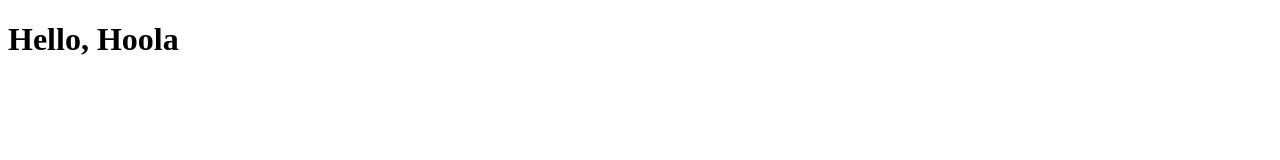
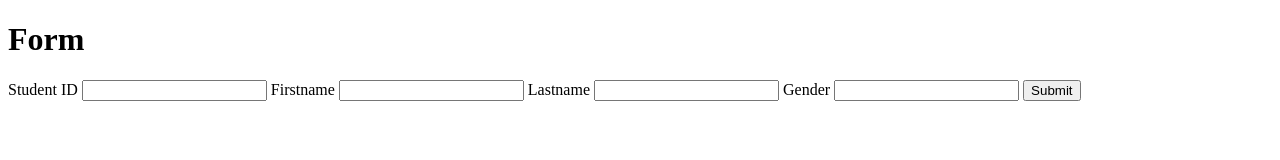
Before and after one commit to PhithakB/node-webapp, a website: page public/index.html in a window 1280 px wide. Drawn offline with Linux system fonts and the light colour scheme.

Commit message:
add Edit

```diff
--- a/app.js
+++ b/app.js
@@ -25,7 +25,7 @@
   }),
 );
 
-app.post('/', function(req, res) {
+app.post('/infomation', function(req, res) {
 
    var result ={ student_id: req.body.student_id,
      firstname: req.body.firstname,
--- a/public/index.html
+++ b/public/index.html
@@ -7,8 +7,17 @@
 <title>First Page</title>
 </head>
 <body>
-    <!--put here-->
-    <h1>Hello, Hoola</h1>
-    <!---->
+    <h1>Form</h1>
+    <form method="post" action="/infomation">
+        <lable for="student_id">Student ID</lable>
+        <input type="text" id="student_id" name="student_id">
+        <lable for="firstname">Firstname</lable>
+        <input type="text" id="firstname" name="firstname">
+        <lable for="lastname">Lastname</lable>
+        <input type="text" id="lastname" name="lastname">
+        <lable for="gender">Gender</lable>
+        <input type="text" id="gender" name="gender">
+        <input type="submit" value="Submit">
+    </form>
 </body>
 </html>
--- a/utility.js
+++ b/utility.js
@@ -4,8 +4,9 @@
 const EXTERNAL_API=""; // put url
 const accessToken=""; // put access token
 const student = {
+    student_id: 63364376,
   name: '', // replace with your full name.
-  age: 19, // put your age.
+  age: 21, // put your age.
   gender: '', // replace with your gender
   department: 'CPE'
 };
```
